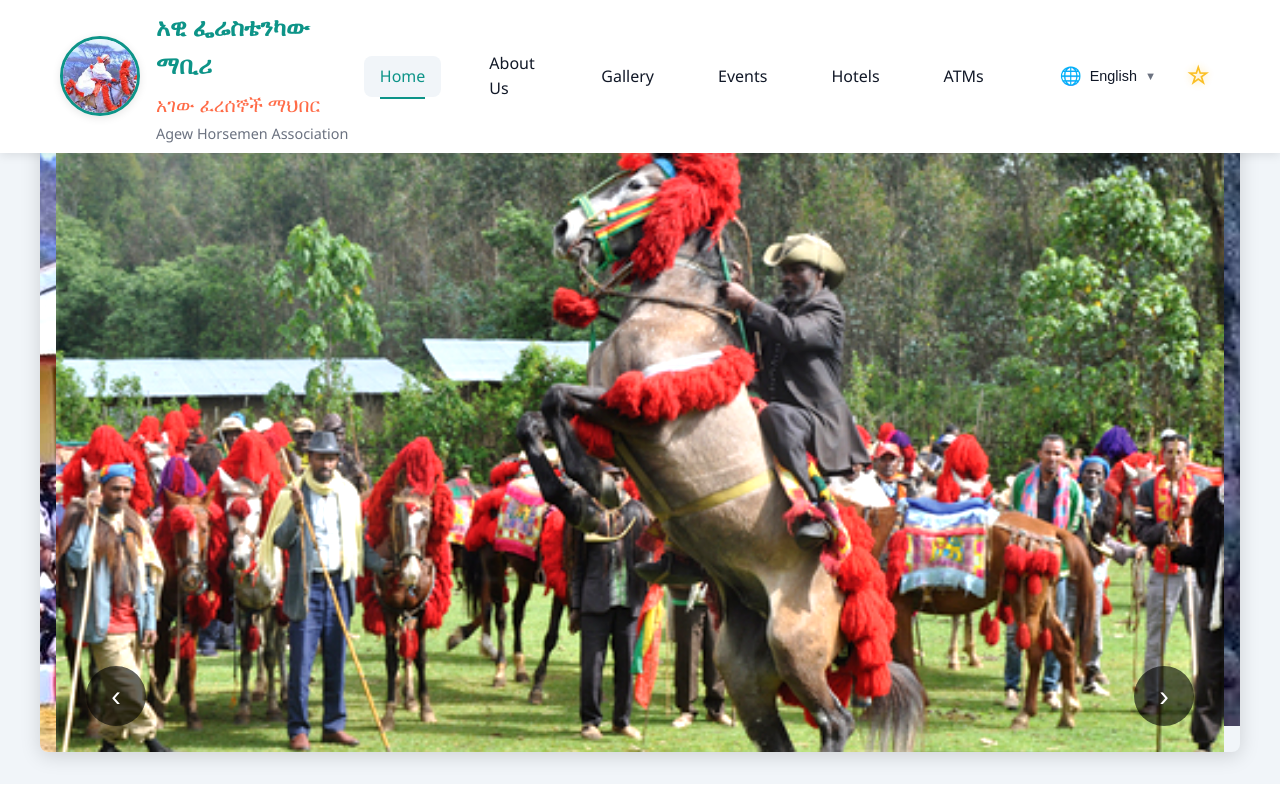
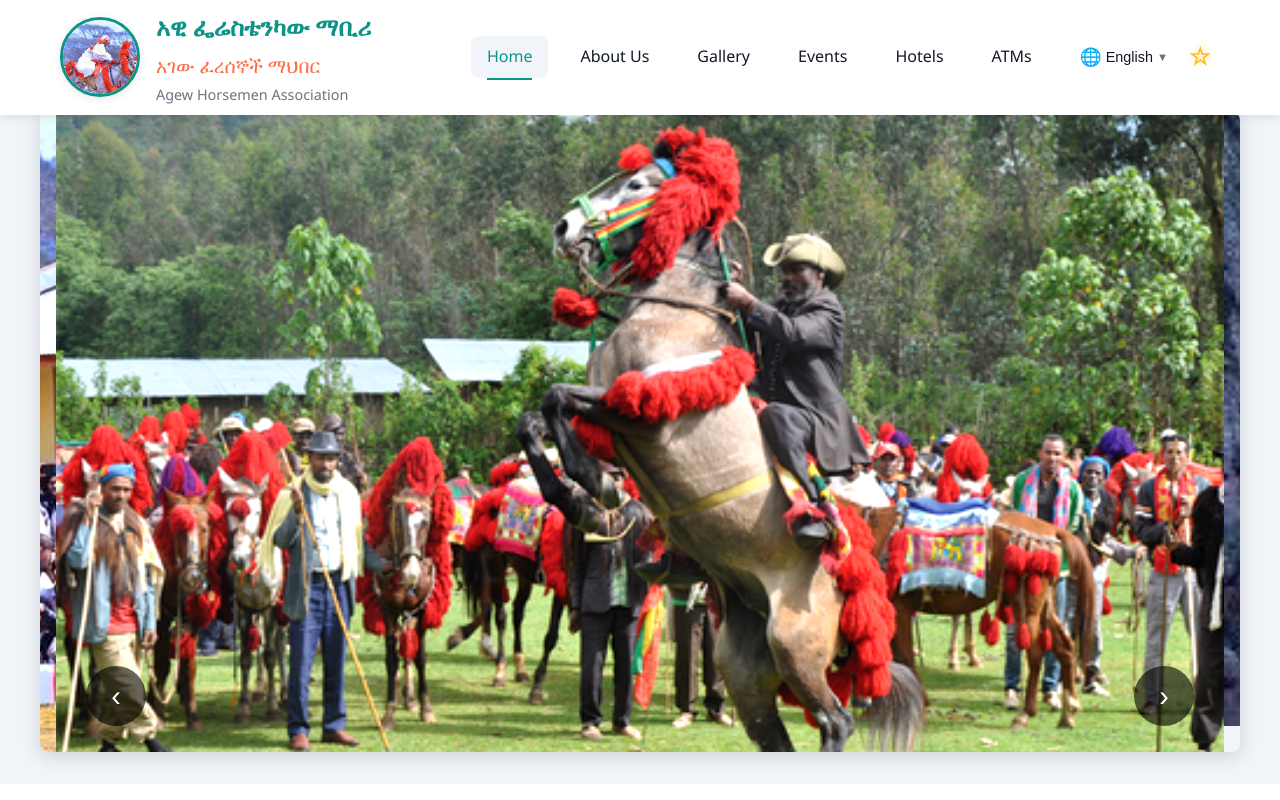
Before and after one commit to dawitemu1/sebate.bet.agew.horseman, a React (Vite) app: page / in a window 1280 px wide. Shown: the top 800 px of the page. Built offline with nearby package versions, Linux system fonts and the light colour scheme; the HTML template or start-up script is replaced by a standard one.

Commit message:
speacing

```diff
--- a/src/components/LanguageSelector.css
+++ b/src/components/LanguageSelector.css
@@ -8,12 +8,12 @@
   background: none;
   border: none;
   cursor: pointer;
-  padding: 0.5rem 0.75rem;
+  padding: 0.25rem 0.5rem;
   border-radius: var(--border-radius);
   transition: var(--transition);
   display: flex;
   align-items: center;
-  gap: 0.5rem;
+  gap: 0.25rem;
   min-height: 44px;
   color: var(--text-dark);
 }
--- a/src/components/Navbar.css
+++ b/src/components/Navbar.css
@@ -73,15 +73,15 @@
 
 .nav-menu {
   display: flex;
-  gap: 2rem;
+  gap: 1rem;
   align-items: center;
 }
 
 .nav-controls {
   display: flex;
   align-items: center;
-  gap: 0.5rem;
-  margin-left: 1rem;
+  gap: 0.25rem;
+  margin-left: 0.5rem;
 }
 
 .nav-link {
@@ -141,7 +141,7 @@
   }
 
   .nav-menu {
-    gap: 1.5rem;
+    gap: 1rem;
   }
 }
 
@@ -184,9 +184,9 @@
 
   .nav-controls {
     margin-left: 0;
-    margin-top: 1rem;
+    margin-top: 0.5rem;
     justify-content: center;
-    gap: 1rem;
+    gap: 0.5rem;
   }
 
   .nav-menu.active {
--- a/src/components/ThemeToggle.css
+++ b/src/components/ThemeToggle.css
@@ -2,13 +2,13 @@
   background: none;
   border: none;
   cursor: pointer;
-  padding: 0.5rem;
+  padding: 0.25rem;
   border-radius: var(--border-radius);
   transition: var(--transition);
   display: flex;
   align-items: center;
   justify-content: center;
-  min-width: 44px;
+  min-width: 40px;
   min-height: 44px;
 }
 
--- a/src/pages/Home.jsx
+++ b/src/pages/Home.jsx
@@ -144,38 +144,38 @@ const Home = () => {
         <div className="container">
           <h2>{t('recent_news', {
             en: 'Recent News',
-            ag: 'አዲስ ዜና',
+            ag: '', // Empty for now - will be filled with Agewgna translation
             am: 'አዲስ ዜና'
           })}</h2>
           <div className="news-content">
             <div className="news-item">
               <h3>{t('festival_2025', {
                 en: '2025 Festival',
-                ag: '2025 ፌስቲቫል',
+                ag: '', // Empty for now - will be filled with Agewgna translation
                 am: '2025 ፌስቲቫል'
               })}</h3>
               <p>{t('festival_description', {
                 en: 'Join us for our upcoming cultural celebration featuring traditional horsemanship and community events.',
-                ag: 'በባህላዊ ፈረሰኝነት እና የማህበረሰብ ዝግጅቶች ላይ ያተኮረ የባህል በዓላችን ላይ ይቀላቀሉን።',
+                ag: '', // Empty for now - will be filled with Agewgna translation
                 am: 'በባህላዊ ፈረሰኝነት እና የማህበረሰብ ዝግጅቶች ላይ ያተኮረ የባህል በዓላችን ላይ ይቀላቀሉን።'
               })}</p>
             </div>
             <div className="news-item">
               <h3>{t('heritage_recognition', {
                 en: 'National Heritage Recognition',
-                ag: 'የብሔራዊ ቅርስ እውቅና',
+                ag: '', // Empty for now - will be filled with Agewgna translation
                 am: 'የብሔራዊ ቅርስ እውቅና'
               })}</h3>
               <p>{t('heritage_description', {
                 en: 'Recent information indicates the "Agew Horse Culture" in Ethiopia\'s Awi Zone was recognized as national heritage in 2022, highlighting its significance for its unique horse plow tradition and riders\' socio-cultural events, which include displays of horsemanship like gugis.',
-                ag: 'በኢትዮጵያ አዊ ዞን ውስጥ ያለው "የአገው ፈረስ ባህል" በ2022 እንደ ብሔራዊ ቅርስ እውቅና እንደተሰጠው የቅርብ ጊዜ መረጃዎች ያመለክታሉ፣ ይህም ለልዩ የፈረስ ማረስ ባህል እና የፈረሰኞች ማህበራዊ-ባህላዊ ዝግጅቶች አስፈላጊነቱን ያጎላል።',
+                ag: '', // Empty for now - will be filled with Agewgna translation
                 am: 'በኢትዮጵያ አዊ ዞን ውስጥ ያለው "የአገው ፈረስ ባህል" በ2022 እንደ ብሔራዊ ቅርስ እውቅና እንደተሰጠው የቅርብ ጊዜ መረጃዎች ያመለክታሉ፣ ይህም ለልዩ የፈረስ ማረስ ባህል እና የፈረሰኞች ማህበራዊ-ባህላዊ ዝግጅቶች አስፈላጊነቱን ያጎላል።'
               })}</p>
             </div>
             <div className="news-item video-item">
               <h3>{t('cultural_documentation', {
                 en: 'Latest Cultural Documentation',
-                ag: 'የቅርብ ጊዜ ባህላዊ ሰነዶች',
+                ag: '', // Empty for now - will be filled with Agewgna translation
                 am: 'የቅርብ ጊዜ ባህላዊ ሰነዶች'
               })}</h3>
               <div className="video-container">
@@ -189,14 +189,14 @@ const Home = () => {
               </div>
               <p>{t('documentation_description', {
                 en: 'Comprehensive documentation of our cultural practices and traditions.',
-                ag: 'የባህላዊ ልምዶቻችን እና ወጎቻችን ሰፊ ሰነዶች።',
+                ag: '', // Empty for now - will be filled with Agewgna translation
                 am: 'የባህላዊ ልምዶቻችን እና ወጎቻችን ሰፊ ሰነዶች።'
               })}</p>
             </div>
             <div className="news-item video-item">
               <h3>{t('featured_video', {
                 en: 'Featured Video',
-                ag: 'ተመራጭ ቪዲዮ',
+                ag: '', // Empty for now - will be filled with Agewgna translation
                 am: 'ተመራጭ ቪዲዮ'
               })}</h3>
               <div className="video-container">
@@ -210,7 +210,7 @@ const Home = () => {
               </div>
               <p>{t('video_description', {
                 en: 'Watch our latest video showcasing traditional ceremonies and cultural practices.',
-                ag: 'ባህላዊ ሥነ ሥርዓቶችን እና ባህላዊ ልምዶችን የሚያሳይ የቅርብ ጊዜ ቪዲዮአችንን ይመልከቱ።',
+                ag: '', // Empty for now - will be filled with Agewgna translation
                 am: 'ባህላዊ ሥነ ሥርዓቶችን እና ባህላዊ ልምዶችን የሚያሳይ የቅርብ ጊዜ ቪዲዮአችንን ይመልከቱ።'
               })}</p>
             </div>
```
